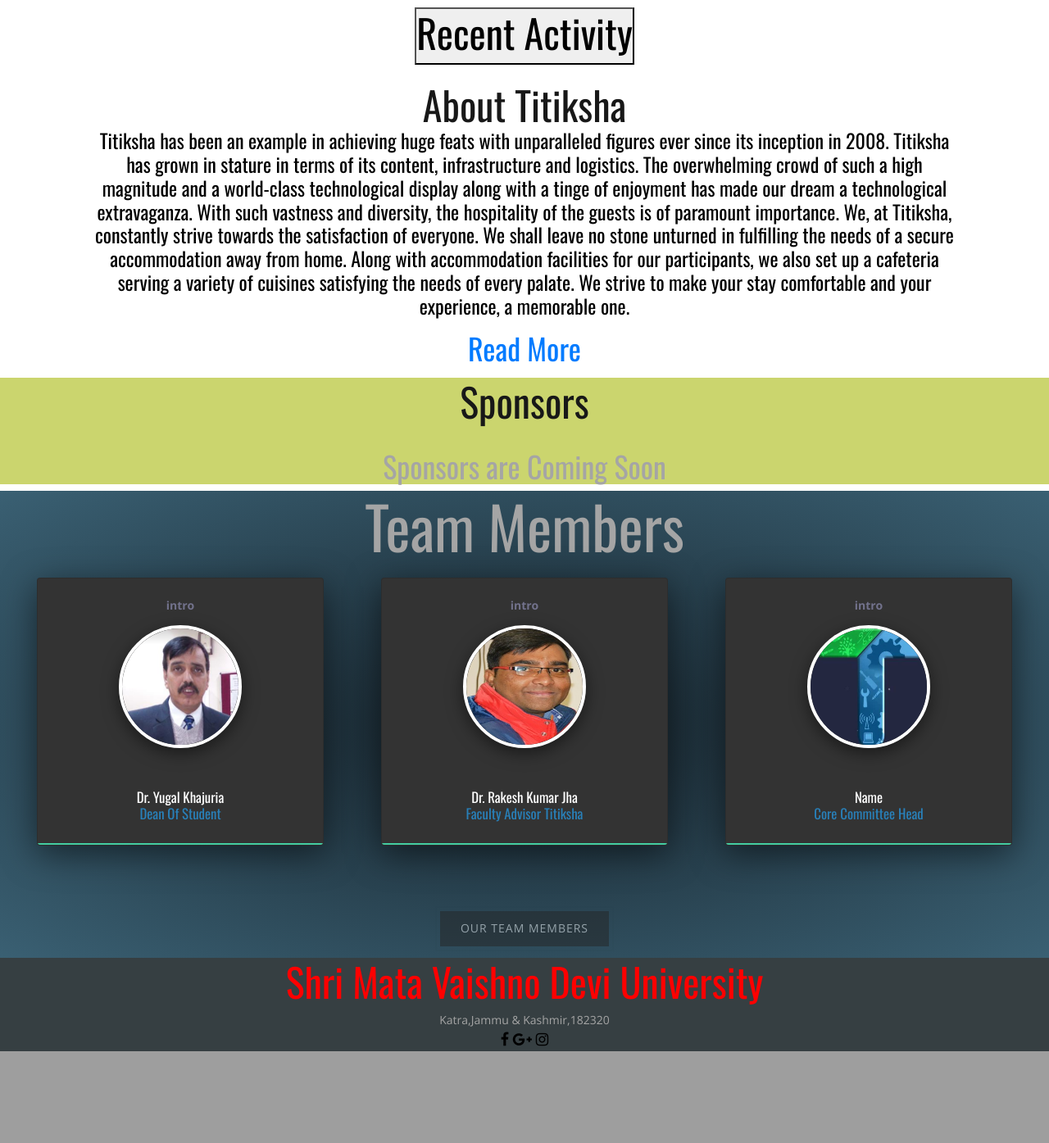
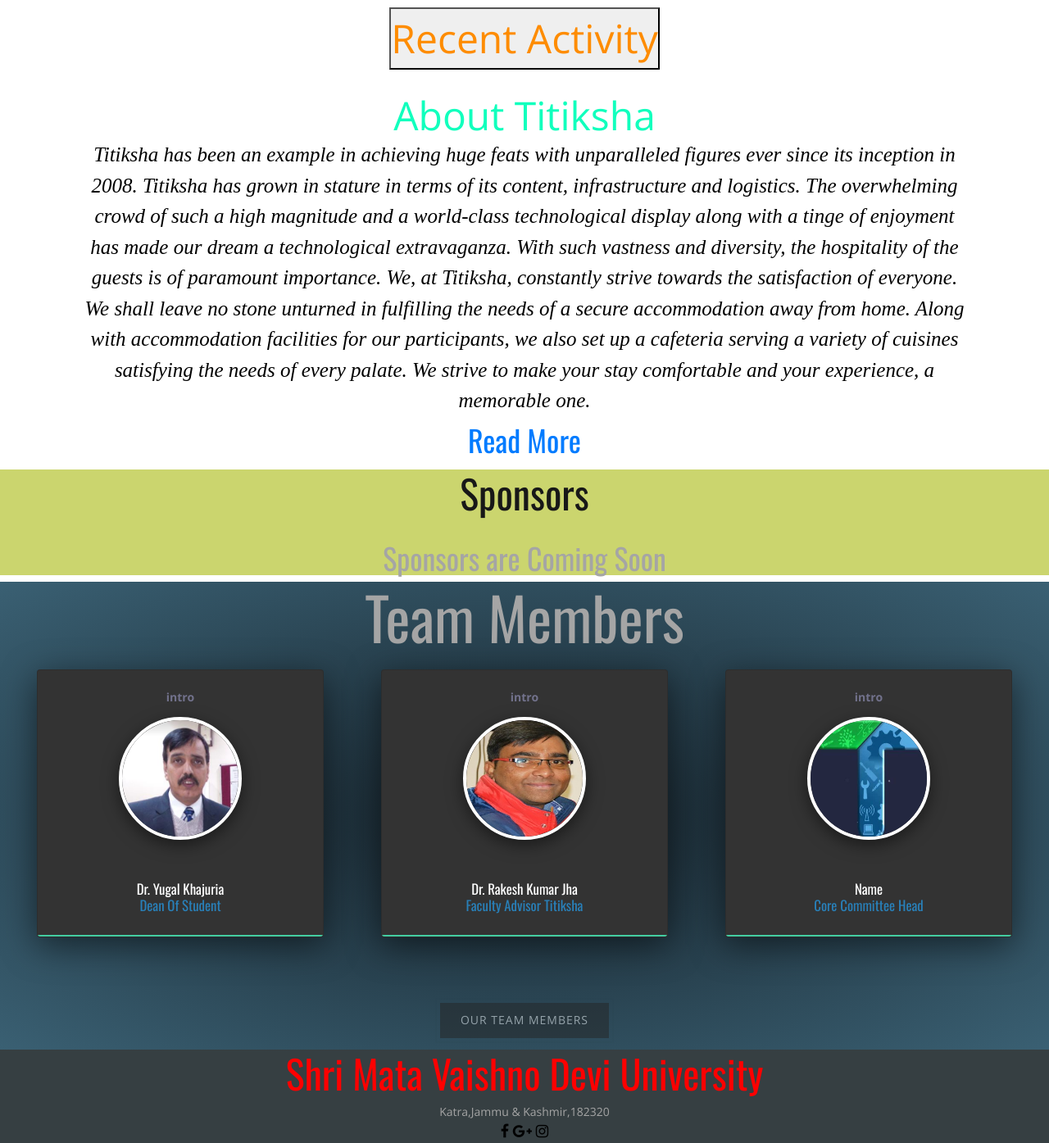
Before and after one commit to govind2006/titiksha-19, a Django app: page / in a window 1280 px wide. Shown: the part 750-2145 px from the top of the page at 82% size. Before the commit the page ends 2033 px from the top, so only its background shows below. Run offline with Django 3.2, Linux system fonts and the light colour scheme; some libraries are stand-ins or nearby versions.

Commit message:
updation

```diff
--- a/templates/index.html
+++ b/templates/index.html
@@ -290,9 +290,16 @@
   }
 }
 
+#qwert
+{
+	font-family:'Times New Roman', Times, serif;
+    font-size: 25px;
+	background-color: white;
+	text-align:justify;
+	  color:black;
+	  font-style:italic;
 
-
-
+}
 
 	</style>
 
@@ -661,13 +668,15 @@
 			<div class="container col text-center">
 				<div id="overlay" onclick="off()">
 						<div id="text2">
-					Coming Soon... <br>
+						Coming Soon... <br>
 
 
 						</div>
 			    </div>
 					  <div style="padding:20px">
-						<button onclick="on()"><h2>Recent Activity</h2></button>
+						<button onclick="on()">
+							<font size="10" style="color:#fe8c00">Recent Activity</font>
+						</button>
 					  </div>
 			</div>
 
@@ -676,15 +685,14 @@
 		<div class="container">
 				<div class="row">
 					<div class="col text-center">
-						<div class="section_title"><h2>About Titiksha</h2></div>
+						<font size="10" style="color:#11FFBD;" >About Titiksha</font>
 					</div>
 				</div>
-				<div class="col text-center">
 					<div class="col-lg-12">
 						<div class="about_content">
-							<div class="col text-center">
-								<h4>
-										<font color="#000000">Titiksha has been an example in achieving
+							<div class="col text-center" id="qwert">
+
+								Titiksha has been an example in achieving
 								huge feats with unparalleled figures
 								ever since its inception in 2008.
 								Titiksha has grown in stature in terms of its content,
@@ -701,22 +709,19 @@
 								our participants, we also set up a cafeteria serving
 								a variety of cuisines satisfying the needs of every
 								palate. We strive to make your stay comfortable and your
-								experience, a memorable one.</font>
-							</h4>
+								experience, a memorable one.
 
 							</div>
 											<div class="col text-center">
-												<font size="3">
 													<button type="button" class="btn btn-link">
-														<a href="about.html"><h3>Read More</h3></a>
+														<a href="about.html">
+															<h3>Read More</h3>
+														</a>
 													</button>
-
-												</font>
 											</div>
 							</div>
 				</div>
-		</div>
-	</div>
+			</div>
 	</div>
 <!--sponsor-->
 		<section id="sponsor" style="background-color:hsla(66, 58%, 49%, 0.712)" >
```
Also changed, not shown: templates/about.html (+15 -7 lines).
